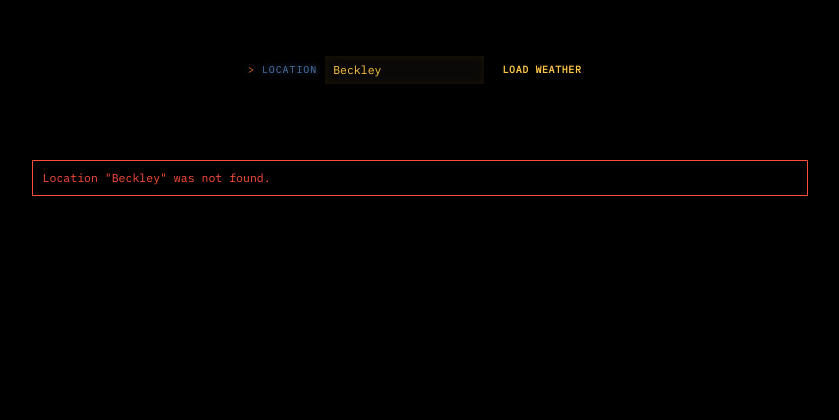
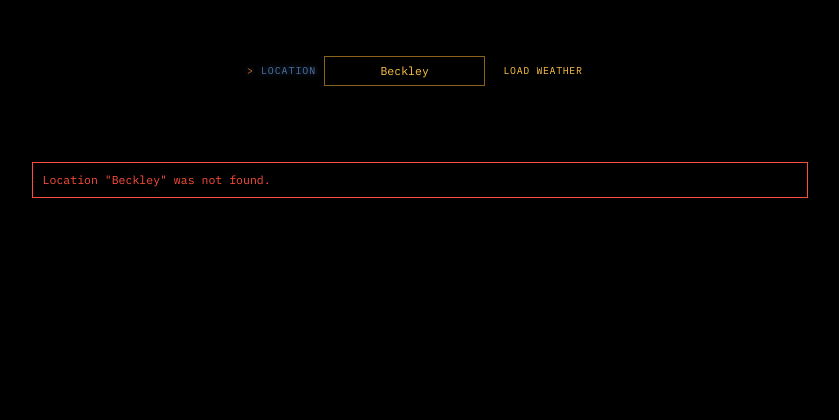
Before and after one commit to jcoolip/weather, a Flask app: page / in a window 1280 px wide. Shown: the top 420 px of the page, without its empty margins (220-1059 px from the left). Run offline with Flask 3, Linux system fonts and the light colour scheme; data that the repository does not hold is empty; some libraries are stand-ins or nearby versions.

Commit message:
refresh look of location input

```diff
--- a/static/css/style3.css
+++ b/static/css/style3.css
@@ -215,20 +215,17 @@ body {
 
     padding: 0.4rem 0.5rem;
 
-    background: var(--case-black);
-    border: 0px solid var(--amber-dim);
-    border-radius: 0;
+    background: #000000;
+    border: 1px solid var(--amber-dim);
 
     color: var(--amber-bright);
     caret-color: var(--commodore-blue);
 
     font-family: "IBMPlexMono-Regular", monospace;
     font-size: 0.72rem;
+    text-align: center;
 
     outline: none;
-
-    box-shadow:
-        inset 0 0 8px rgba(255, 176, 0, 0.08);
 }
 
 .location-controls input[type="text"]:focus {
@@ -255,9 +252,9 @@ body {
 
     font-family: "IBMPlexMono-Regular", monospace;
     font-size: 0.62rem;
-    font-weight: bold;
     letter-spacing: 0.04rem;
     text-transform: uppercase;
+
 
     cursor: pointer;
 
```
